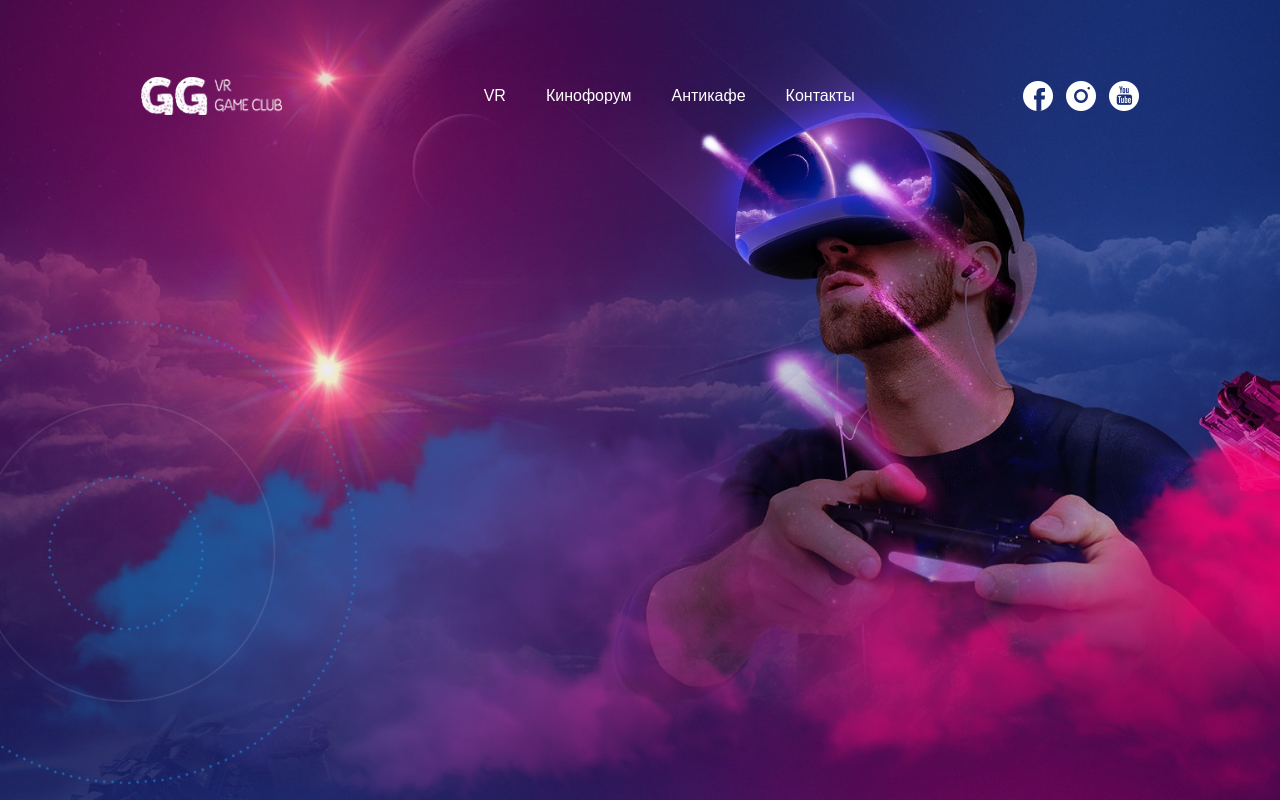
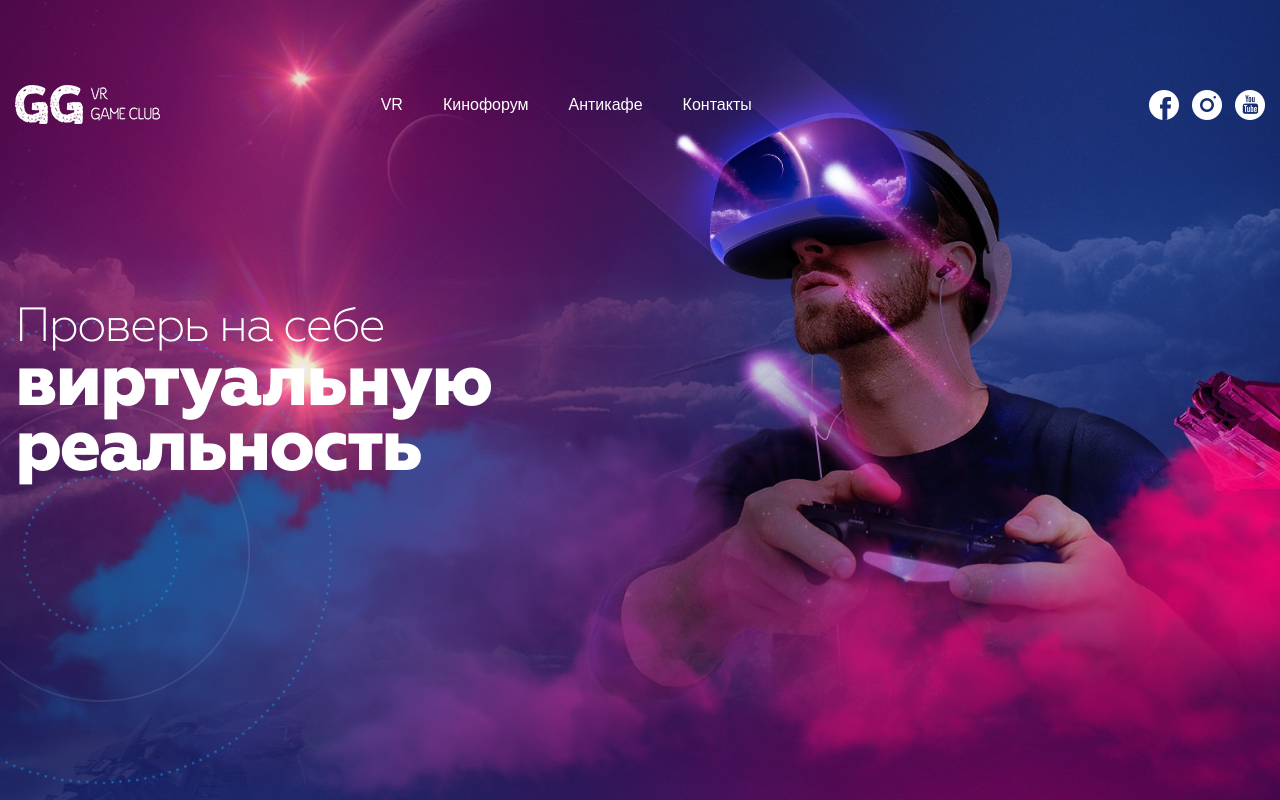
Before and after one commit to tryelseb/code, a website: page SiteName1/app/index.html in a window 1280 px wide. Drawn offline with nearby package versions, Linux system fonts and the light colour scheme; files whose address does not match are found by name; a web font is replaced by a local one.

Commit message:
homework

```diff
--- a/SiteName1/app/index.html
+++ b/SiteName1/app/index.html
@@ -5,13 +5,13 @@
 	<meta name="viewport" content="width=device-width, user-scalable=no, initial-scale=1.0, maximum-scale=1.0, minimum-scale=1.0">
 	<title>SiteName</title>
 	<link data-csp="header-favicon" rel="icon" type="image/png" href="images/logo.png">
-	<link rel="stylesheet" href="https://stackpath.bootstrapcdn.com/bootstrap/4.3.1/css/bootstrap.min.css" integrity="sha384-ggOyR0iXCbMQv3Xipma34MD+dH/1fQ784/j6cY/iJTQUOhcWr7x9JvoRxT2MZw1T" crossorigin="anonymous">
 	<link rel="stylesheet" href="css/app.min.css">
 </head>
 <body>
 	<section class="first-screen">
-		<div class="container-fluid">
-			<div class="main-header">
+
+		<div class="main-header mb">
+			<div class="container">
 				<div class="row">
 					<div class="col col-lg-2">
 						<div class="lg-wrapper">
@@ -38,7 +38,7 @@
 							</ul>
 						</nav>
 					</div>
-					<div class="col offset-lg-1 col-lg-2">
+					<div class="col offset-lg-3 col-lg-2">
 						<nav class="social-menu">
 							<ul class="social-menu__list">
 								<li class="social-menu__items">
@@ -62,6 +62,20 @@
 				</div>
 			</div>
 		</div>
+		<div class="main-content">
+			<div class="container">
+				<div class="row">
+					<div class="col col-lg-5">
+						<div class="wrap-title">
+							<h1>Проверь на себе <span>виртуальную реальность</span></h1>
+						</div>
+					</div>
+				</div>
+			</div>
+		</div>
+		<div class="container">
+
+		</div>
 	</section>
 	<script src="js/app.min.js"></script>
 	<script src="https://cdnjs.cloudflare.com/ajax/libs/popper.js/1.14.7/umd/popper.min.js" integrity="sha384-UO2eT0CpHqdSJQ6hJty5KVphtPhzWj9WO1clHTMGa3JDZwrnQq4sF86dIHNDz0W1" crossorigin="anonymous">
--- a/SiteName1/package.json
+++ b/SiteName1/package.json
@@ -22,6 +22,7 @@
     "node-sass": "^4.11.0"
   },
   "dependencies": {
+    "bootstrap": "^4.3.1",
     "gulp": "^4.0.0",
     "imagemin-pngquant": "^6.0.1",
     "rimraf": "^2.6.3"
--- a/SiteName1/src/style/main.scss
+++ b/SiteName1/src/style/main.scss
@@ -1,8 +1,11 @@
 @charset 'utf-8';
 /* = ../../bower_components/normalize.css/normalize.css */
 
+@import "partials/variables";
 
-@import "partials/variables";
+@import "node_modules/bootstrap/scss/bootstrap";
+
+
 @import "partials/common";
 @import "partials/mixin";
 @import "partials/fonts";
--- a/SiteName1/src/style/partials/_first-screen.scss
+++ b/SiteName1/src/style/partials/_first-screen.scss
@@ -4,10 +4,12 @@
 	background-color: #233888;
 	background-image: url($img-path + 'main-bg.jpg');
 	background-repeat: no-repeat;
+	background-position: 50% 50%;
 	background-size: cover;
 	font-family: $main-font;
+	color: #fff;
 	.main-header{
-		padding: 77px 126px 0;
+		padding: 85px 0 0;
 		.lg-wrapper{
 			height: 100%;
 			.lg-link{
@@ -20,7 +22,6 @@
 					max-width: 100%;
 					display: flex;
 					align-items: center;
-				}
 				}
 			}
 		}
@@ -56,3 +57,21 @@
 			}
 		}
 	}
+	.wrap-title{
+		& > * {
+			font-weight: 300;
+			font-size: 48px;
+			line-height: 1;
+			letter-spacing: -2px;
+		}
+		& span {
+			font-weight: 800;
+			font-size: 72px;
+			line-height: .9;
+		}
+	}
+}
+
+.mb{
+	margin-bottom: 180px;
+}
--- a/SiteName1/src/style/partials/_variables.scss
+++ b/SiteName1/src/style/partials/_variables.scss
@@ -2,3 +2,13 @@ $img-path: '../images/';
 
 
 $main-font: 'Geometria', sans-serif;
+
+
+
+$container-max-widths: (
+  sm: 540px,
+  md: 720px,
+  lg: 960px,
+  xl: 1400px
+);
+$grid-columns:                14;
```
Also changed, not shown: SiteName1/src/index.html (+18 -4 lines), SiteName1/app/css/app.min.css, 1 other file. Lines whose indentation alone changed are shown as unchanged.
